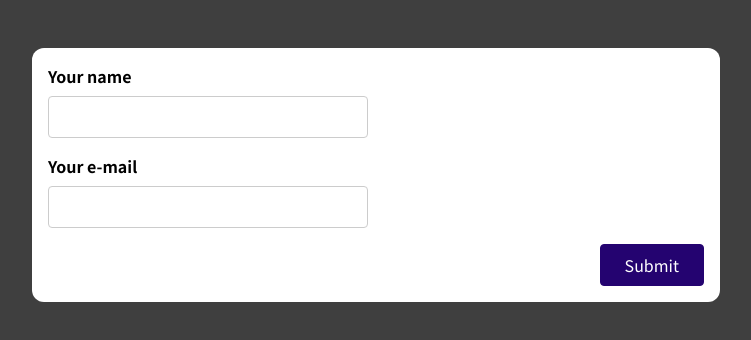
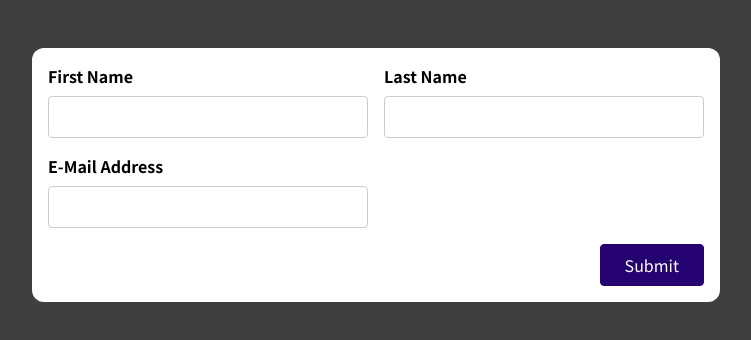
Before and after one commit to nataliusta/forms_react, a React (Create React App) app: page / in a window 1280 px wide. Shown: the top 340 px of the page, without its empty margins (264-1015 px from the left). Built offline with nearby package versions, Linux system fonts and the light colour scheme.

Commit message:
Add useState and Handlers to BasicForm.js

```diff
--- a/src/App.js
+++ b/src/App.js
@@ -1,9 +1,9 @@
-import SimpleInput from './components/SimpleInput';
+import BasicForm from './components/BasicForm';
 
 function App() {
   return (
     <div className="app">
-      <SimpleInput />
+      <BasicForm />
     </div>
   );
 }
--- a/src/components/BasicForm.js
+++ b/src/components/BasicForm.js
@@ -1,19 +1,43 @@
+import { useEffect, useState } from 'react';
+
 const BasicForm = (props) => {
+  const [enteredName, setEnteredName] = useState('');
+  const [enteredLasName, setEnteredLastName] = useState('');
+  const [enteredMail, setEnteredMail] = useState('');
+
+  const nameChangedHandler = (event) => {
+    setEnteredName(event.target.value);
+  };
+
+  const lastNameChangedHandler = (event) => {
+    setEnteredLastName(event.target.value);
+  };
+
+  const mailChangedHandler = (event) => {
+    setEnteredMail();
+  };
+
   return (
     <form>
       <div className='control-group'>
         <div className='form-control'>
           <label htmlFor='name'>First Name</label>
-          <input type='text' id='name' />
+          <input type='text'
+                 id='name'
+                 onChange={nameChangedHandler} />
         </div>
         <div className='form-control'>
           <label htmlFor='name'>Last Name</label>
-          <input type='text' id='name' />
+          <input type='text'
+                 id='name'
+                 onChange={lastNameChangedHandler} />
         </div>
       </div>
       <div className='form-control'>
         <label htmlFor='name'>E-Mail Address</label>
-        <input type='text' id='name' />
+        <input type='text'
+               id='name'
+               onChange={mailChangedHandler} />
       </div>
       <div className='form-actions'>
         <button>Submit</button>
```
Also changed, not shown: src/components/SimpleInput.js (+0 -13 lines).
